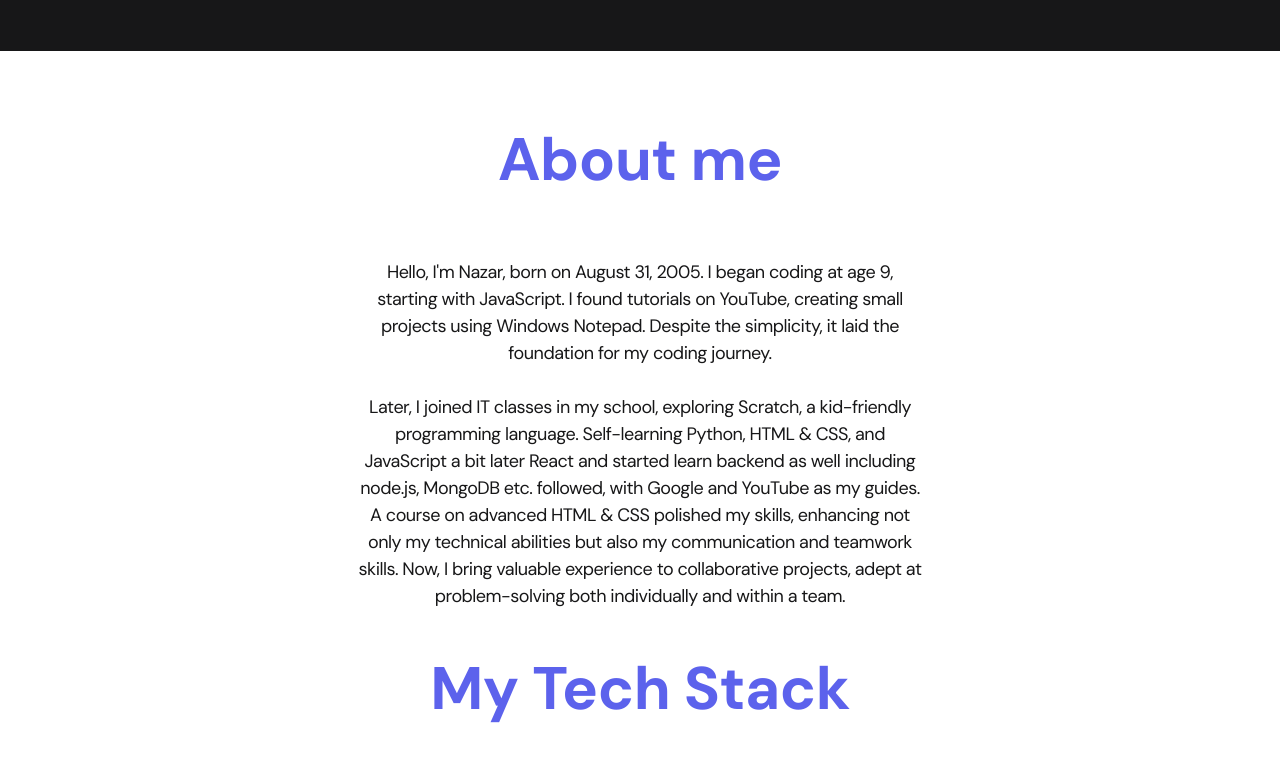
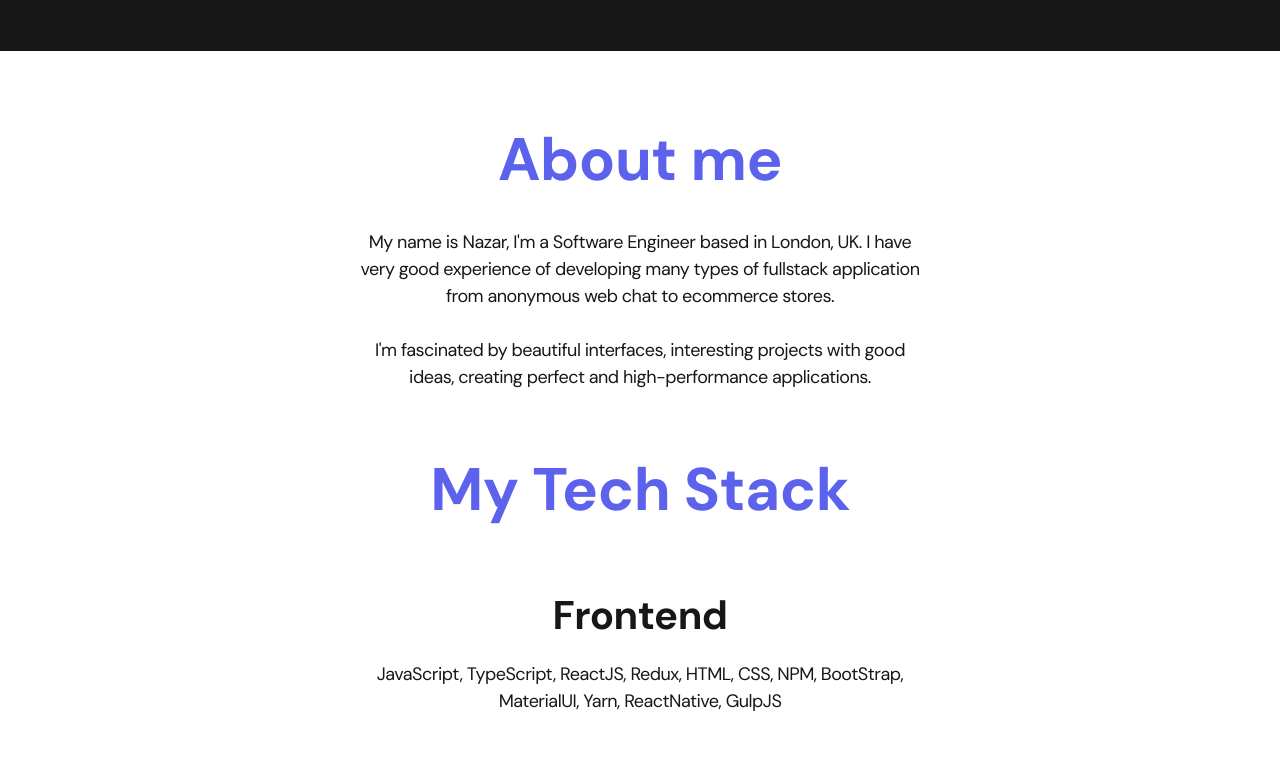
Before and after one commit to NazarTymiv/individual-portfolio-nazar-tymiv, a React (Create React App) app: page / in a window 1280 px wide. Shown: the part 720-1504 px from the top of the page. Built offline with nearby package versions, Linux system fonts and the light colour scheme.

Commit message:
Changed about me text :)

```diff
--- a/src/assets/styles/main.css
+++ b/src/assets/styles/main.css
@@ -78,6 +78,10 @@ body {
 
 .section {
 	padding: 70px 0;
+}
+
+.aboutme-title {
+	margin-bottom: 30px !important;
 }
 
 .title-1 {
@@ -200,7 +204,7 @@ body {
 	display: flex;
 	flex-direction: column;
 	align-items: center;
-	row-gap: 40px;
+	row-gap: 60px;
 	text-align: center;
 }
 
--- a/src/components/header/Header.jsx
+++ b/src/components/header/Header.jsx
@@ -11,7 +11,7 @@ export const Header = () => {
                     <strong>
                         Hi, my name is <em>Nazar</em>
                     </strong>
-                    <br />a frontend developer
+                    <br />a Software Engineer
                 </h1>
                 <div className="header__text">
                     <p>with passion for learning and creating.</p>
--- a/src/pages/HomePage.jsx
+++ b/src/pages/HomePage.jsx
@@ -10,28 +10,17 @@ export const HomePage = () => {
                 <div className="container">
                     <ul className="content-list">
                         <li className="content-list__item">
-                            <h2 className="title-1">About me</h2>
+                            <h2 className="title-1 aboutme-title">About me</h2>
                             <p>
-                                Hello, I'm Nazar, born on August 31, 2005. I
-                                began coding at age 9, starting with JavaScript.
-                                I found tutorials on YouTube, creating small
-                                projects using Windows Notepad. Despite the
-                                simplicity, it laid the foundation for my coding
-                                journey.
+                                My name is Nazar, I'm a Software Engineer based
+                                in London, UK. I have very good experience of
+                                developing many types of fullstack application
+                                from anonymous web chat to ecommerce stores.
                                 <br />
                                 <br />
-                                Later, I joined IT classes in my school,
-                                exploring Scratch, a kid-friendly programming
-                                language. Self-learning Python, HTML & CSS, and
-                                JavaScript a bit later React and started learn
-                                backend as well including node.js, MongoDB etc.
-                                followed, with Google and YouTube as my guides.
-                                A course on advanced HTML & CSS polished my
-                                skills, enhancing not only my technical
-                                abilities but also my communication and teamwork
-                                skills. Now, I bring valuable experience to
-                                collaborative projects, adept at problem-solving
-                                both individually and within a team.
+                                I'm fascinated by beautiful interfaces,
+                                interesting projects with good ideas, creating
+                                perfect and high-performance applications.
                             </p>
                         </li>
                         <li className="content-list__item">
```
